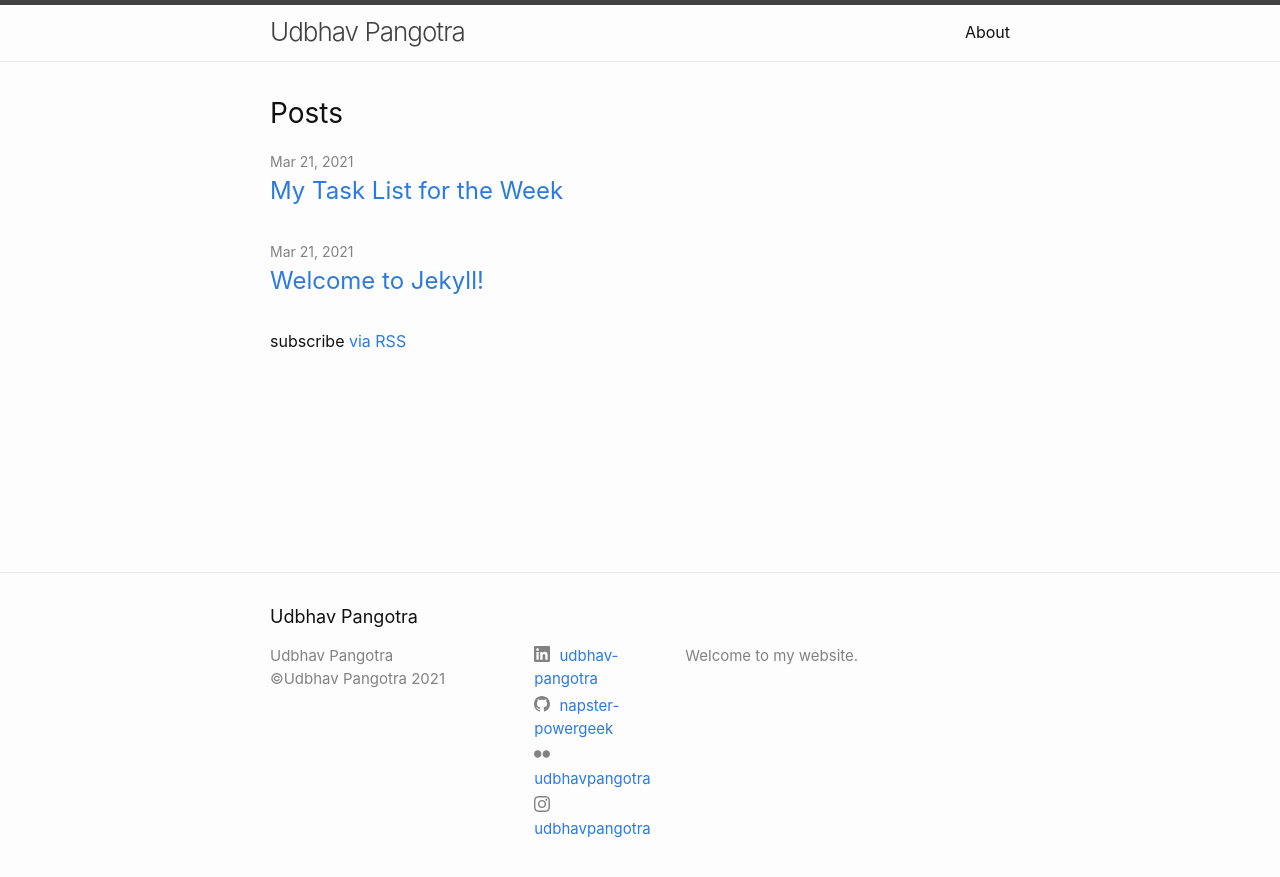
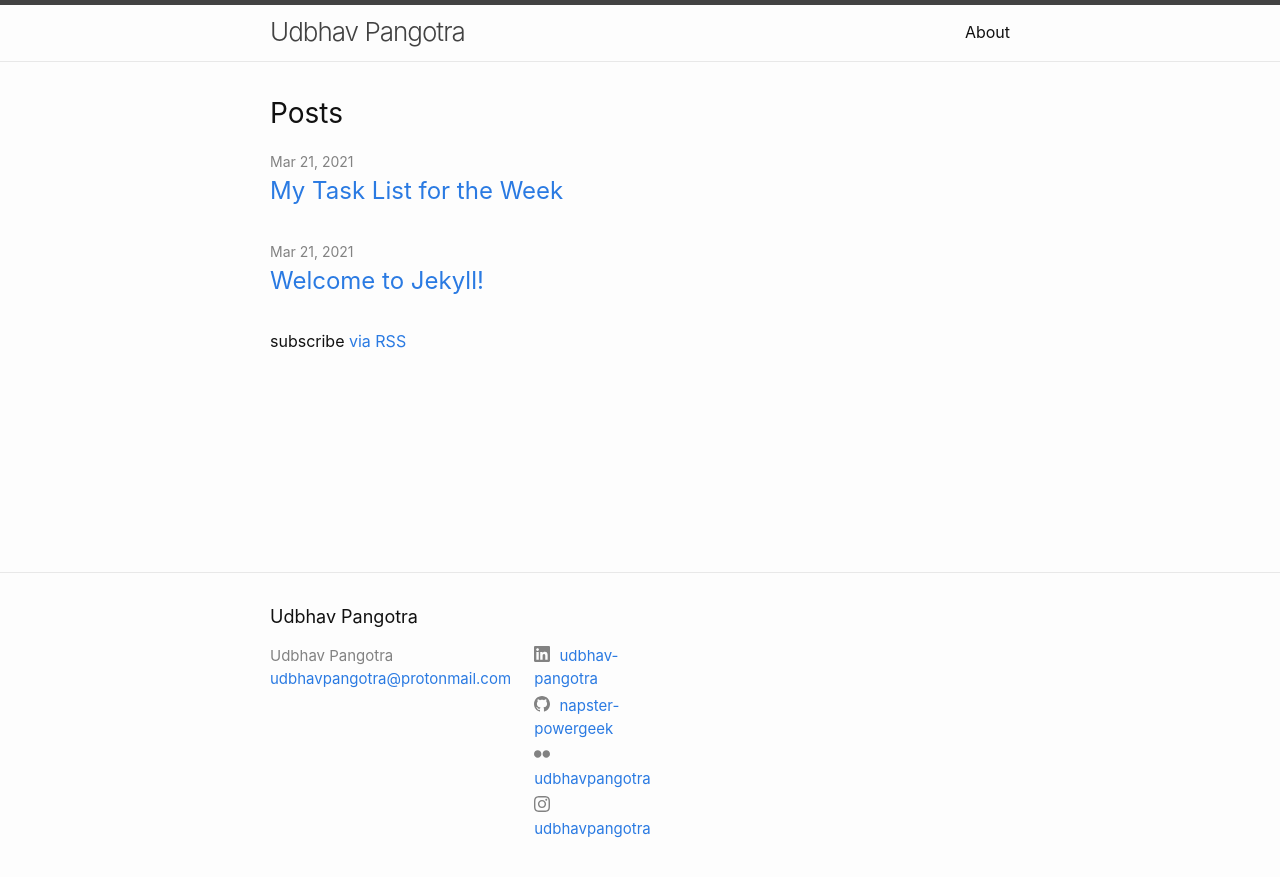
Before and after one commit to napster-powergeek/my-blog, a Jekyll site: the page built from index.markdown, in a window 1280 px wide. Shown: the top 877 px of the page. Built offline with Jekyll 4.4.1, drawn with Linux system fonts in a browser that asks for light colours.

Commit message:
removed the copyright, not needed right now

```diff
--- a/_config.yml
+++ b/_config.yml
@@ -19,9 +19,9 @@
 # in the templates via {{ site.myvariable }}.
 
 title: Udbhav Pangotra
-email:
-description: >- # this means to ignore newlines until "baseurl:"
-  Welcome to my website.
+email: udbhavpangotra@protonmail.com
+description: # we can add some content here later, leaving this for now!
+# this means to ignore newlines until "baseurl:"
 #  Write an awesome description for your new site here. You can edit this
 #  line in _config.yml. It will appear in your document head meta (for
 #  Google search results) and in your feed.xml site description.
@@ -40,7 +40,7 @@ flickr_username: udbhavpangotra
 # New fields not defaulted by jekyll-new with the minima theme
 # Add a copyright, a copyright symbol and year will be added automatically
 # copyright Company Name, Inc.
-copyright: "Udbhav Pangotra "
+#copyright: "Udbhav Pangotra "
 
 # Build settings
 # removed a minima theme and placed a normal theme.
```
